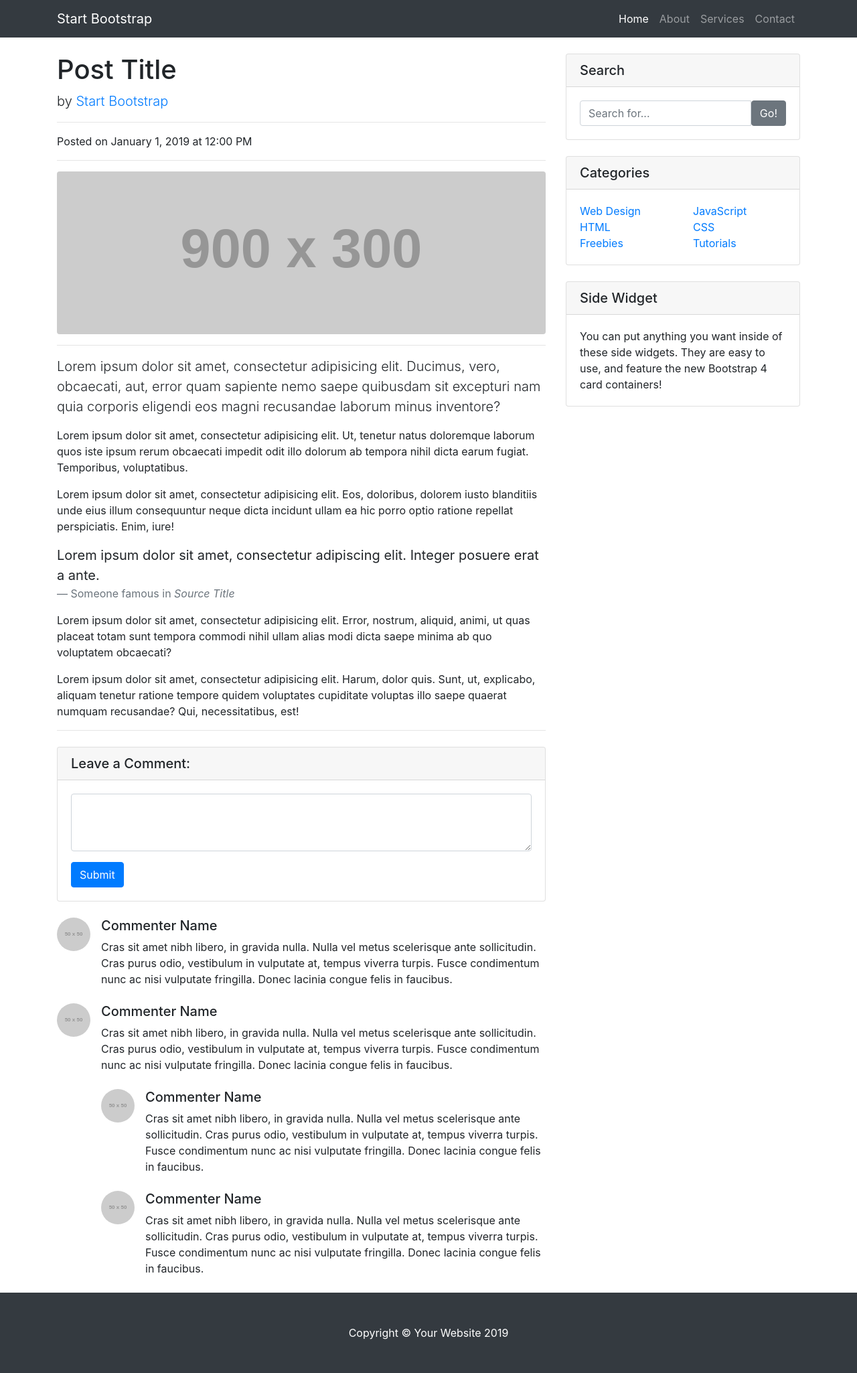
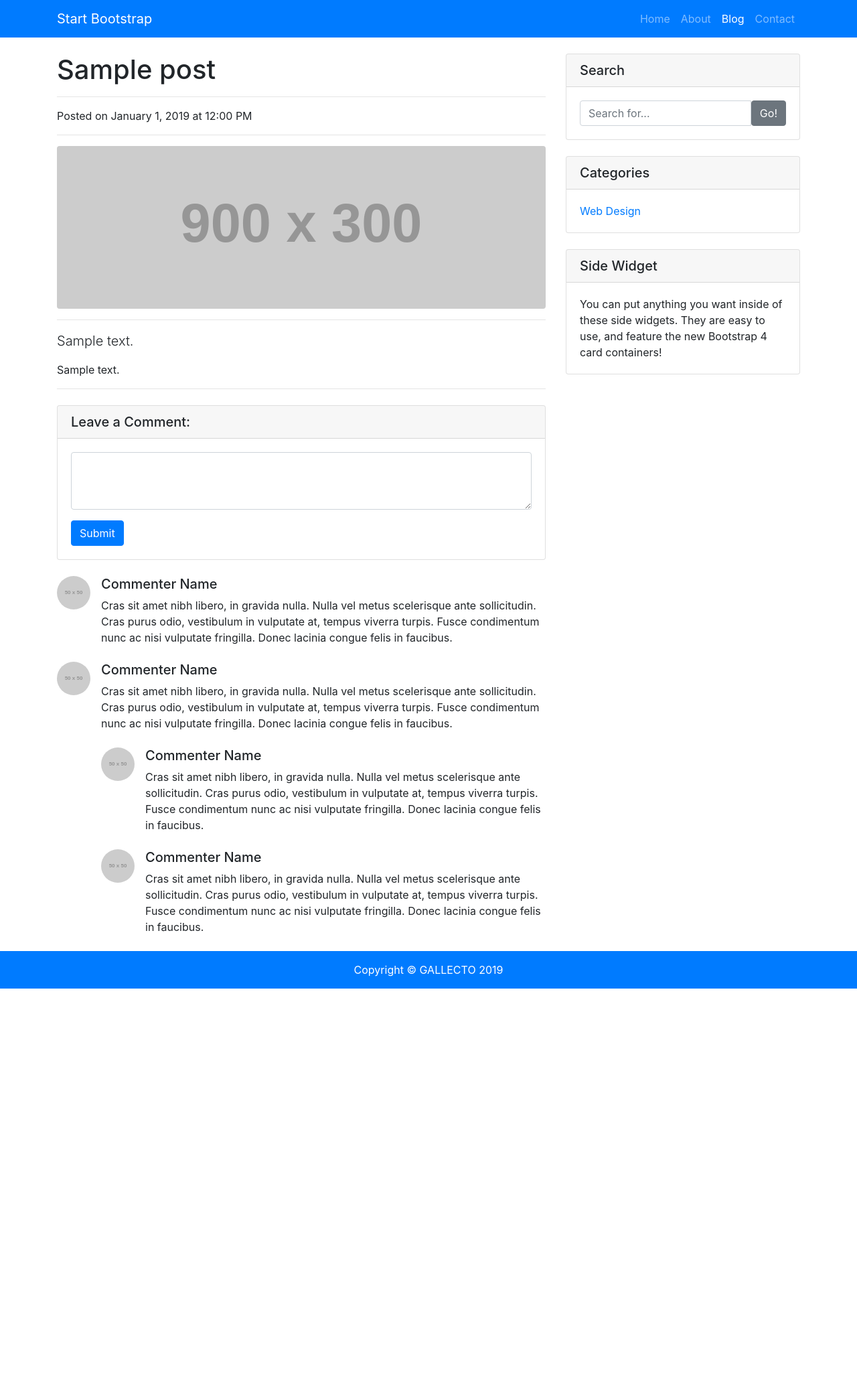
Before and after one commit to suyinchenga/blogForTest, a Django app: template gallecto/templates/post.html in a window 1280 px wide. Shown: the whole page at 67% size. After the commit the page ends 1476 px from the top, so only its background shows below. Run offline with Django 3.2, Linux system fonts and the light colour scheme; the template is opened without the code that fills it: values that come from a table or form of the project are taken from there, others are empty; tables that the repository leaves empty hold one stand-in row (values such as "Sample post"); grey boxes labelled with a size stand in for pictures from a placeholder-image service; some libraries are stand-ins or nearby versions.

Commit message:
View post template along with url and view changes

```diff
--- a/gallecto/blog/views.py
+++ b/gallecto/blog/views.py
@@ -20,3 +20,9 @@ def post_list(request, slug):
 	context["posts"] = posts
 
 	return render(request, 'post_list.html', context)
+
+def post_view(request, slug):
+	context = {}
+	post = Post.objects.get(slug=slug)
+	context["post"] = post
+	return render(request, "post.html", context)
--- a/gallecto/gallecto/urls.py
+++ b/gallecto/gallecto/urls.py
@@ -23,6 +23,7 @@ from .views import *
 urlpatterns = [
     path('admin/', admin.site.urls),
     path('', home_page),
-    path('blog/', blog_page),
-    path('blog/<slug:slug>/', post_list)
+    path('blog/', blog_page, name = "Blog Page"),
+    path('blog/<slug:slug>/', post_list, name = "Post Listing"),
+    path('post/<slug:slug>/', post_view, name = "Post View")
 ] + static(settings.MEDIA_URL, document_root=settings.MEDIA_ROOT)
--- a/gallecto/templates/post.html
+++ b/gallecto/templates/post.html
@@ -1,102 +1,35 @@
-<!DOCTYPE html>
-<html lang="en">
-
-<head>
-
-  <meta charset="utf-8">
-  <meta name="viewport" content="width=device-width, initial-scale=1, shrink-to-fit=no">
-  <meta name="description" content="">
-  <meta name="author" content="">
-
-  <title>Blog Post - Start Bootstrap Template</title>
-
-  <!-- Bootstrap core CSS -->
-  <link href="vendor/bootstrap/css/bootstrap.min.css" rel="stylesheet">
-
-  <!-- Custom styles for this template -->
-  <link href="css/blog-post.css" rel="stylesheet">
-
-</head>
-
-<body>
-
-  <!-- Navigation -->
-  <nav class="navbar navbar-expand-lg navbar-dark bg-dark fixed-top">
-    <div class="container">
-      <a class="navbar-brand" href="#">Start Bootstrap</a>
-      <button class="navbar-toggler" type="button" data-toggle="collapse" data-target="#navbarResponsive" aria-controls="navbarResponsive" aria-expanded="false" aria-label="Toggle navigation">
-        <span class="navbar-toggler-icon"></span>
-      </button>
-      <div class="collapse navbar-collapse" id="navbarResponsive">
-        <ul class="navbar-nav ml-auto">
-          <li class="nav-item active">
-            <a class="nav-link" href="#">Home
-              <span class="sr-only">(current)</span>
-            </a>
-          </li>
-          <li class="nav-item">
-            <a class="nav-link" href="#">About</a>
-          </li>
-          <li class="nav-item">
-            <a class="nav-link" href="#">Services</a>
-          </li>
-          <li class="nav-item">
-            <a class="nav-link" href="#">Contact</a>
-          </li>
-        </ul>
-      </div>
-    </div>
-  </nav>
-
+{% extends "base.html" %}
+{% block title %}
+  {{post.title}}
+{% endblock %}
+{% block additionalCSS %}
+  {% load static %}
+  <link href="{% static 'css/blog-post.css' %}" rel="stylesheet">
+{% endblock %}
+{% block navBlog %}
+    active
+{% endblock %}
+{% block content %}
   <!-- Page Content -->
   <div class="container">
-
     <div class="row">
-
       <!-- Post Content Column -->
       <div class="col-lg-8">
-
         <!-- Title -->
-        <h1 class="mt-4">Post Title</h1>
-
-        <!-- Author -->
-        <p class="lead">
-          by
-          <a href="#">Start Bootstrap</a>
-        </p>
-
+        <h1 class="mt-4">{{post.title}}</h1>
         <hr>
-
         <!-- Date/Time -->
         <p>Posted on January 1, 2019 at 12:00 PM</p>
-
         <hr>
-
         <!-- Preview Image -->
         <img class="img-fluid rounded" src="http://placehold.it/900x300" alt="">
-
         <hr>
-
         <!-- Post Content -->
-        <p class="lead">Lorem ipsum dolor sit amet, consectetur adipisicing elit. Ducimus, vero, obcaecati, aut, error quam sapiente nemo saepe quibusdam sit excepturi nam quia corporis eligendi eos magni recusandae laborum minus inventore?</p>
-
-        <p>Lorem ipsum dolor sit amet, consectetur adipisicing elit. Ut, tenetur natus doloremque laborum quos iste ipsum rerum obcaecati impedit odit illo dolorum ab tempora nihil dicta earum fugiat. Temporibus, voluptatibus.</p>
-
-        <p>Lorem ipsum dolor sit amet, consectetur adipisicing elit. Eos, doloribus, dolorem iusto blanditiis unde eius illum consequuntur neque dicta incidunt ullam ea hic porro optio ratione repellat perspiciatis. Enim, iure!</p>
-
-        <blockquote class="blockquote">
-          <p class="mb-0">Lorem ipsum dolor sit amet, consectetur adipiscing elit. Integer posuere erat a ante.</p>
-          <footer class="blockquote-footer">Someone famous in
-            <cite title="Source Title">Source Title</cite>
-          </footer>
-        </blockquote>
-
-        <p>Lorem ipsum dolor sit amet, consectetur adipisicing elit. Error, nostrum, aliquid, animi, ut quas placeat totam sunt tempora commodi nihil ullam alias modi dicta saepe minima ab quo voluptatem obcaecati?</p>
-
-        <p>Lorem ipsum dolor sit amet, consectetur adipisicing elit. Harum, dolor quis. Sunt, ut, explicabo, aliquam tenetur ratione tempore quidem voluptates cupiditate voluptas illo saepe quaerat numquam recusandae? Qui, necessitatibus, est!</p>
-
+        <p class="lead">{{ post.description }}</p>
+        <div id="post_content">
+          {{ post.content }}
+        </div>
         <hr>
-
         <!-- Comments Form -->
         <div class="card my-4">
           <h5 class="card-header">Leave a Comment:</h5>
@@ -168,29 +101,10 @@
           <h5 class="card-header">Categories</h5>
           <div class="card-body">
             <div class="row">
-              <div class="col-lg-6">
+              <div class="col-lg-12">
                 <ul class="list-unstyled mb-0">
                   <li>
                     <a href="#">Web Design</a>
-                  </li>
-                  <li>
-                    <a href="#">HTML</a>
-                  </li>
-                  <li>
-                    <a href="#">Freebies</a>
-                  </li>
-                </ul>
-              </div>
-              <div class="col-lg-6">
-                <ul class="list-unstyled mb-0">
-                  <li>
-                    <a href="#">JavaScript</a>
-                  </li>
-                  <li>
-                    <a href="#">CSS</a>
-                  </li>
-                  <li>
-                    <a href="#">Tutorials</a>
                   </li>
                 </ul>
               </div>
@@ -207,25 +121,8 @@
         </div>
 
       </div>
-
     </div>
     <!-- /.row -->
-
   </div>
   <!-- /.container -->
-
-  <!-- Footer -->
-  <footer class="py-5 bg-dark">
-    <div class="container">
-      <p class="m-0 text-center text-white">Copyright &copy; Your Website 2019</p>
-    </div>
-    <!-- /.container -->
-  </footer>
-
-  <!-- Bootstrap core JavaScript -->
-  <script src="vendor/jquery/jquery.min.js"></script>
-  <script src="vendor/bootstrap/js/bootstrap.bundle.min.js"></script>
-
-</body>
-
-</html>
+{% endblock %}
```
